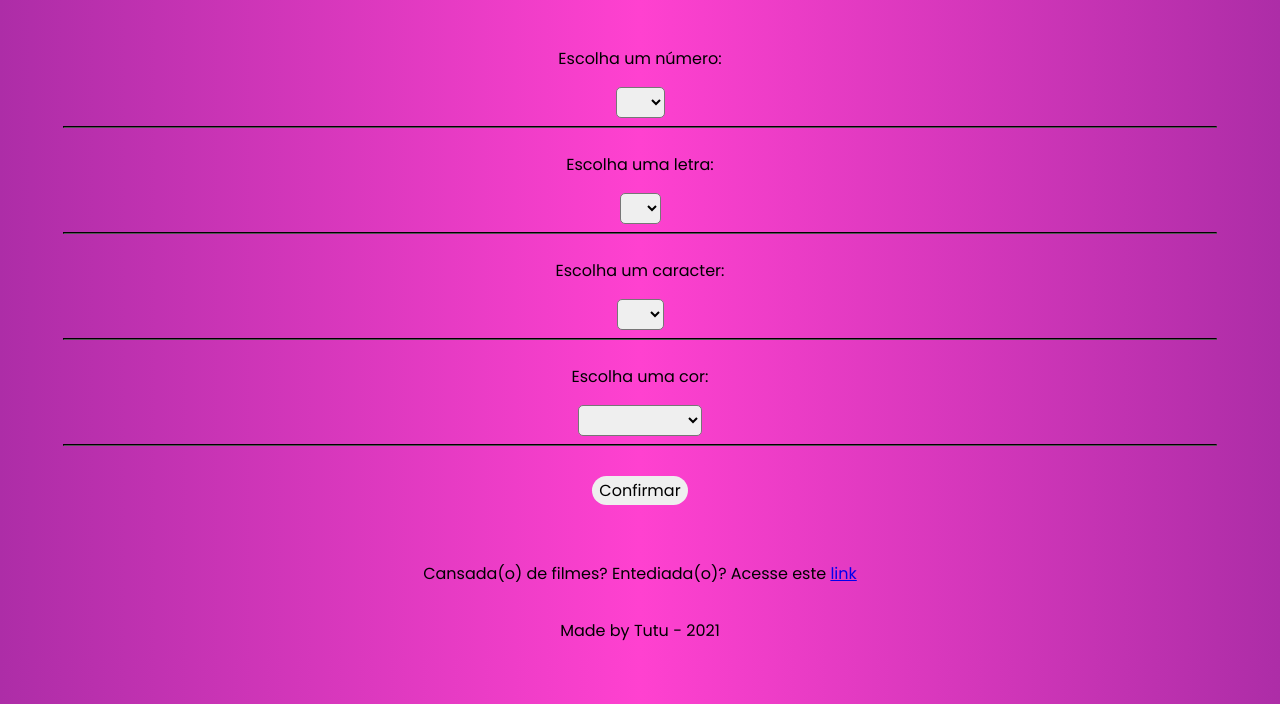
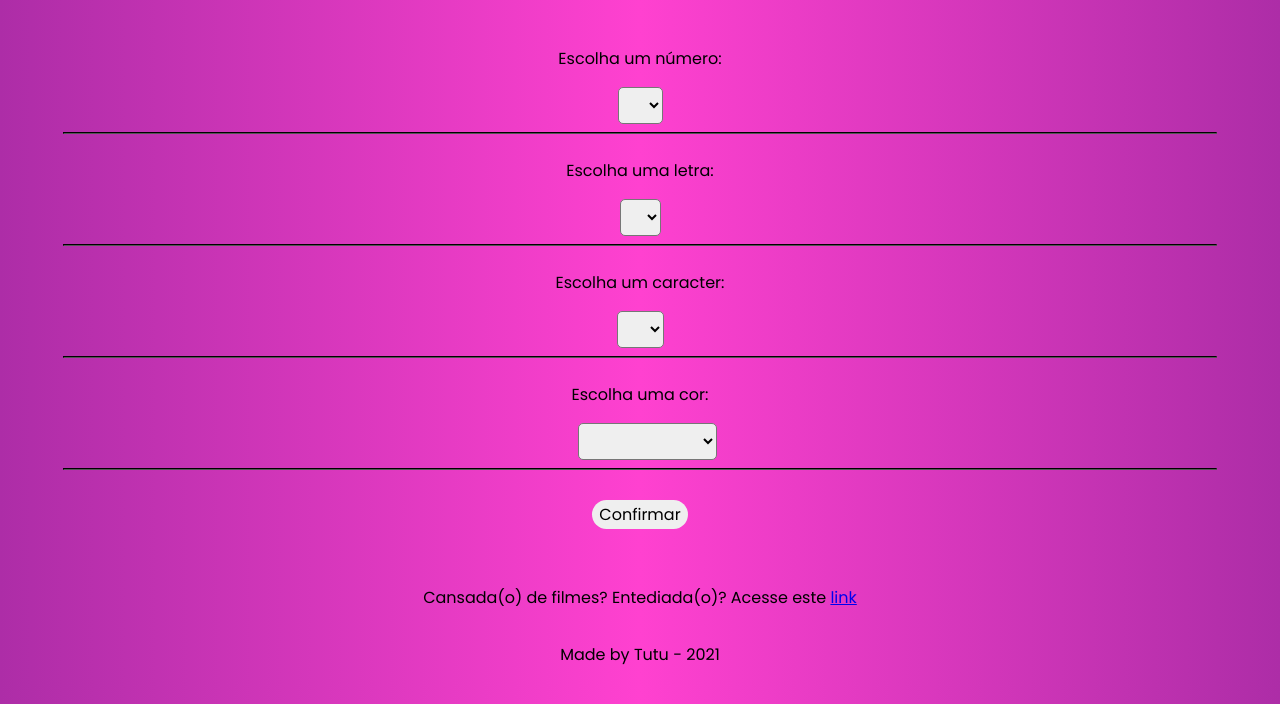
Before and after one commit to ArturKazuo/MovieNight, a plain HTML site: page index.html in a window 1280 px wide. Shown: the part 96-800 px from the top of the page. Drawn offline with Linux system fonts and the light colour scheme.

Commit message:
#8.1 small css changes

```diff
--- a/index.css
+++ b/index.css
@@ -1,6 +1,6 @@
 @import url('https://fonts.googleapis.com/css2?family=Poppins:ital,wght@0,100;0,200;0,300;0,400;0,500;0,600;0,700;0,800;0,900;1,100;1,200;1,300;1,400;1,500;1,600;1,700;1,800;1,900&display=swap');
 
-h1,h2,h3,h4,h5,p,a, button, span{
+h1,h2,h3,h4,h5,p,a, button, span, input, select{
     font-family: 'Poppins', sans-serif !important;
 }
 
```
